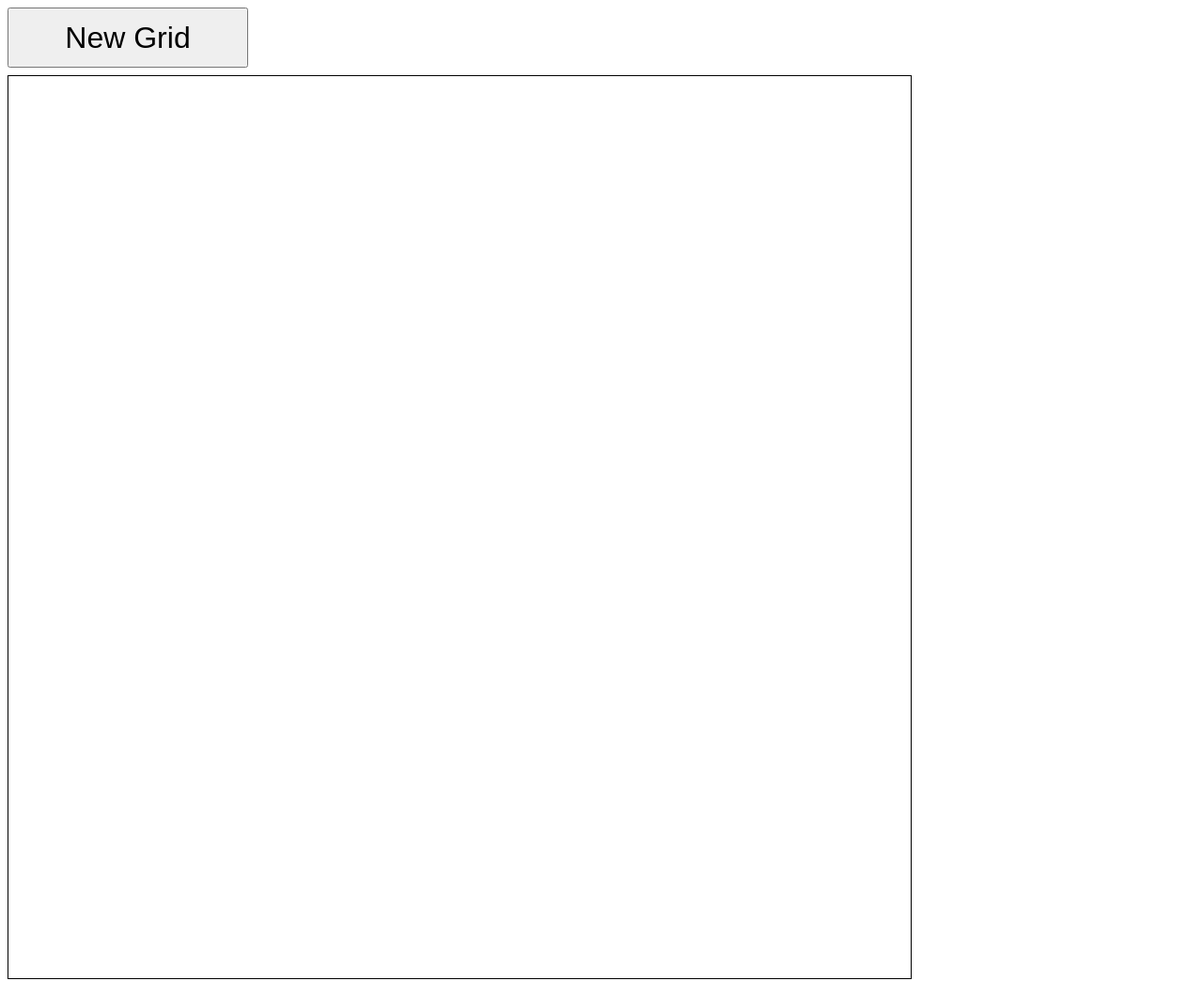
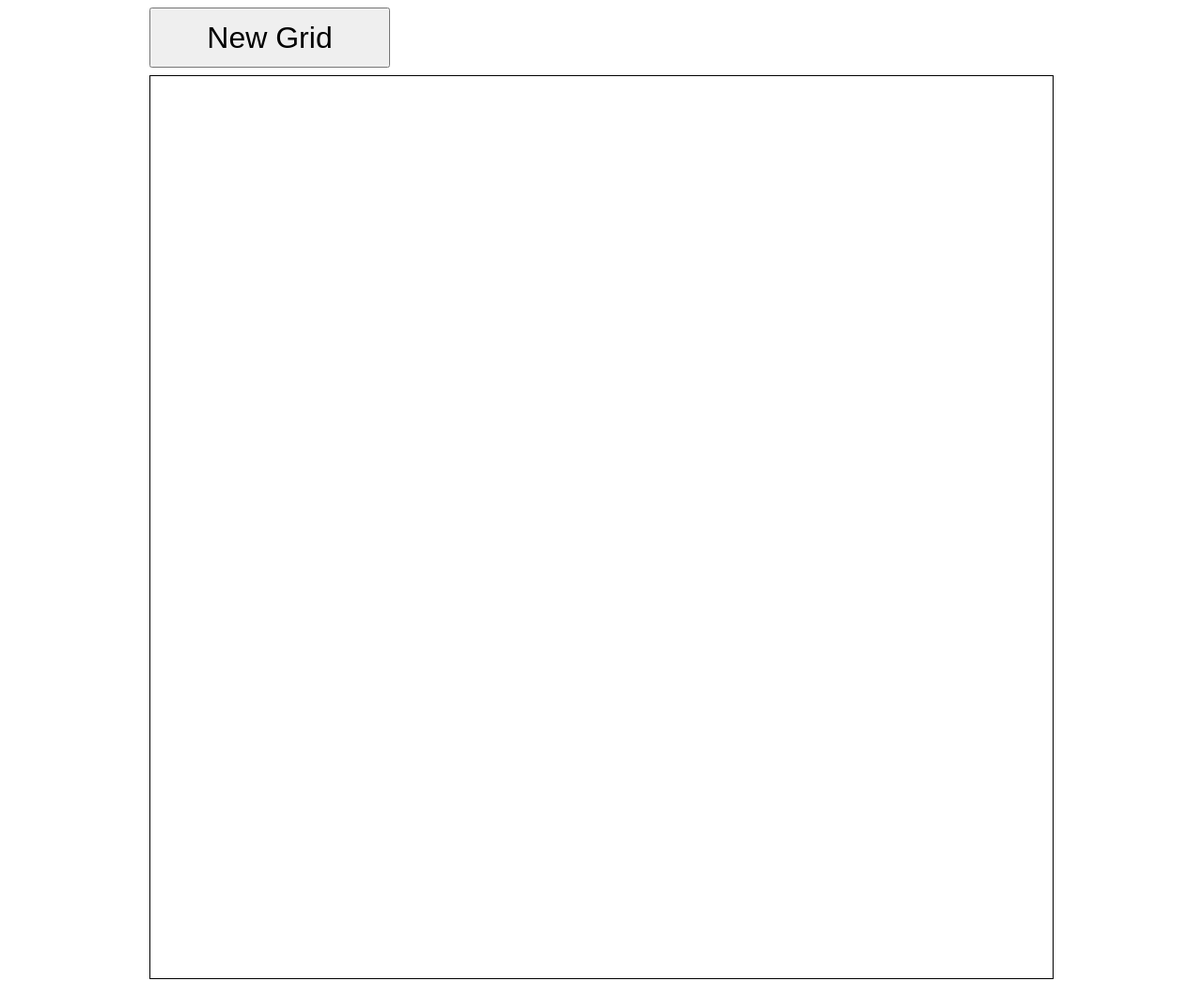
Before and after one commit to HasanMaaraj/Etch-A-Sketch, a plain HTML site: page index.html in a window 1280 px wide. Shown: the whole page at 94% size. Drawn offline with Linux system fonts and the light colour scheme.

Commit message:
Center the content of the page
-Change the div class name from container to grid in the html and change the variable from container to grid in the script and adjust the css accordingly
-Create a new div with the class container that will include the button and the grid div
-Center the container div

```diff
--- a/index.html
+++ b/index.html
@@ -7,8 +7,9 @@
     <script src="script.js" defer></script>
 </head>
 <body>
-    <button id="new-grid">New Grid</button>
-    <div class="container"></div>
-
+    <div class="container">
+        <button id="new-grid">New Grid</button>
+        <div class="grid"></div>
+    </div>
 </body>
 </html>
--- a/script.js
+++ b/script.js
@@ -1,4 +1,4 @@
-const container = document.querySelector('.container');
+const grid = document.querySelector('.grid');
 const button = document.querySelector('#new-grid');
 
 function createGrid(size){
@@ -12,7 +12,7 @@ function createGrid(size){
             childDiv.className='block';
             div.appendChild(childDiv);
         }
-        container.appendChild(div);
+        grid.appendChild(div);
     }
 
     const blocks = document.querySelectorAll('.block');
--- a/style.css
+++ b/style.css
@@ -1,4 +1,4 @@
-.container {
+.grid {
     width: 960px;
     height: 960px;
     justify-content: space-between;
@@ -21,3 +21,8 @@ div {
     width: 256px;
     font-size: 32px;
 }
+
+.container {
+    width: 962px;
+    margin: 0px auto;
+}
```
